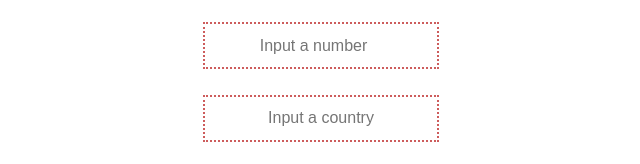
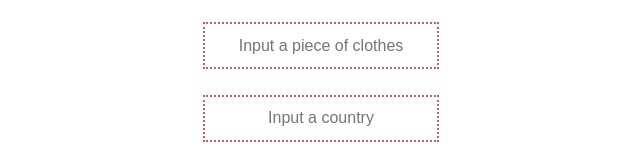
Before and after one commit to cammywan/mmp310, a plain HTML site: page week2/week2.html in a window 1280 px wide. Shown: the part 403-567 px from the top of the page, 319-959 px from the left. Drawn offline with Linux system fonts and the light colour scheme.

Commit message:
Update week2.html

```diff
--- a/week2/week2.html
+++ b/week2/week2.html
@@ -12,7 +12,7 @@
 <input id="adj1" type="text" placeholder="Input an adjective">
 <input id="adj2" type="text" placeholder="Input an adjective">
 <input id="color" type="text" placeholder="Input a color">
-<input id="num" type="number" placeholder="Input a number">
+<input id="clothes" type="text" placeholder="Input a piece of clothes">
 <input id="country" type="text" placeholder="Input a country">
 <input id="noun" type="text" placeholder="Input a thing">
 <input id="adj3" type="text" placeholder="Input an adjective">
```
